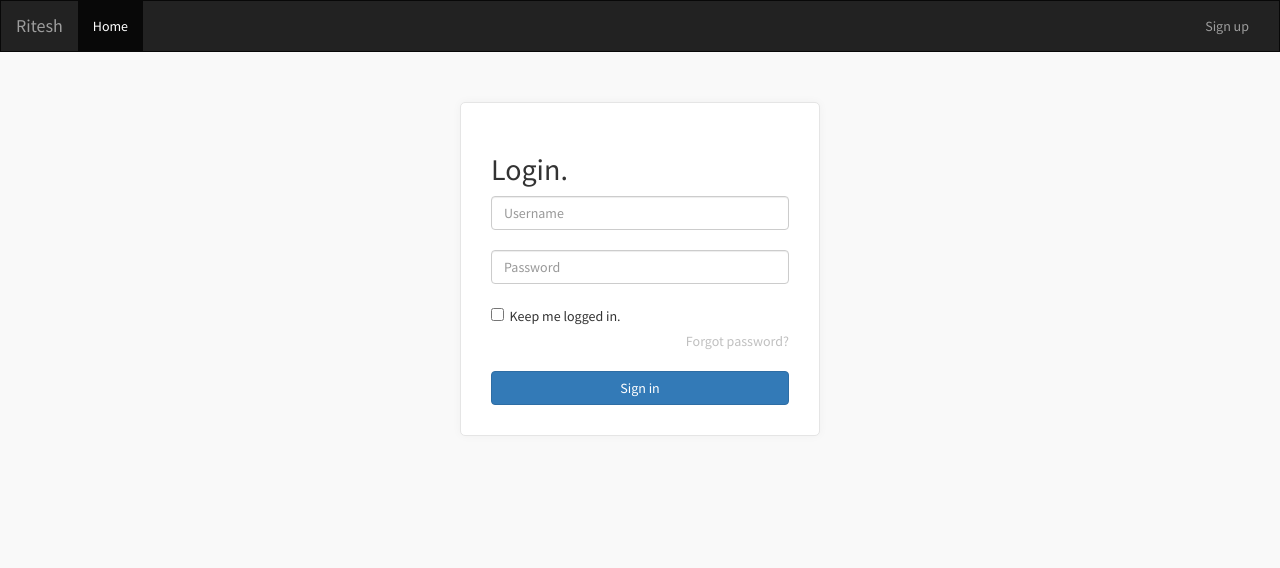
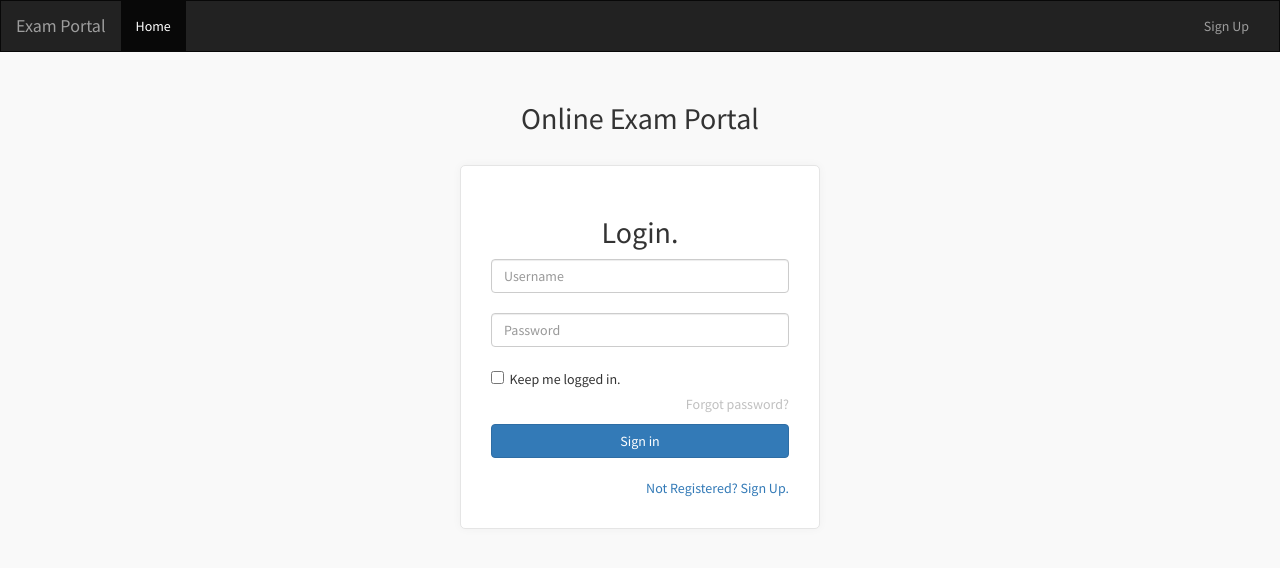
Before and after one commit to riteshhota2008/online-exam, a PHP site: page /login.php in a window 1280 px wide. Shown: the top 568 px of the page. Run offline with PHP 8.4, Linux system fonts and the light colour scheme.

Commit message:
Updated index, login and registration page

```diff
--- a/login.php
+++ b/login.php
@@ -76,7 +76,7 @@ if (empty($_POST) === false) {
                 <span class="icon-bar"></span>
                 <span class="icon-bar"></span>
             </button>
-            <a class="navbar-brand" href="#">Ritesh</a>
+            <a class="navbar-brand" href="#">Exam Portal</a>
         </div>
 
         <!-- Collect the nav links, forms, and other content for toggling -->
@@ -85,27 +85,45 @@ if (empty($_POST) === false) {
                 <li class="active"><a href="index.php">Home <span class="sr-only">(current)</span></a></li>
             </ul>
             <ul class="nav navbar-nav navbar-right">
-                <li><a href="register.php">Sign up</a></li>
+                <li><a href="register.php">Sign Up</a></li>
             </ul>
         </div><!-- /.navbar-collapse -->
     </div><!-- /.container-fluid -->
 </nav>
 
-<div class="container" style="margin-top: 50px">
+<div class="container" style="margin-top: 30px">
+    <h2 class="text-center">Online Exam Portal</h2><br>
     <div class="row">
-        <div class="col-md-offset-4 col-md-4 col-md-offset-4">
+        <div class="col-xs-12 col-sm-offset-4 col-sm-4 col-sm-offset-4">
             <div class="box-material">
-                <h2>Login.</h2>
-                <form method="post">
-                    <input type="text" class="form-control" name="username" placeholder="Username" title="Enter username here"/><br>
-                    <input type="password" class="form-control" name="password" placeholder="Password" title="Enter password here"/><br>
-                    <input type="checkbox" name="loggedin" value="true"><label>&nbsp; Keep me logged in.</label><br>
-                    <div class="about_pos">
-                        <a href="forgotpass.php" style="text-decoration:none; color: silver;margin-left: 10px;float: right">Forgot password?</a>
-                    </div>
-                    <br><br>
-                    <input type="submit" href="#" class="btn btn-primary btn-block" name="btn_log" value="Sign in"/>
-                </form>
+                <div class="row">
+                    <h2 class="text-center">Login.</h2>
+                    <form method="post">
+                        <div class="col-sm-12">
+                            <input type="text" class="form-control" name="username" placeholder="Username"
+                                   title="Enter username here"/><br>
+                        </div>
+                        <div class="col-sm-12">
+                            <input type="password" class="form-control" name="password" placeholder="Password"
+                                   title="Enter password here"/><br>
+                        </div>
+                        <div class="col-sm-12">
+                            <input type="checkbox" name="loggedin" value="true"><label>&nbsp; Keep me logged in.</label><br>
+                        </div>
+                        <div class="col-sm-12">
+                            <a href="forgotpass.php" class="pull-right"
+                               style="text-decoration:none; color: silver;margin-left: 10px;">Forgot
+                                password?</a><br>
+                        </div>
+                        <div class="col-sm-12" style="margin-top: 10px">
+                            <input type="submit" href="#" class="btn btn-primary btn-block" name="btn_log"
+                                   value="Sign in"/><br>
+                        </div>
+                        <div class="col-sm-12">
+                            <a class="pull-right" href="register.php">Not Registered? Sign Up.</a><br/>
+                        </div>
+                    </form>
+                </div>
             </div>
         </div>
     </div>
@@ -125,6 +143,5 @@ if (empty($_POST) === false) {
 <!-- Bootstrap Core JavaScript -->
 <script src="js/bootstrap.min.js"></script>
 
-
 </body>
 </html>
```
Also changed, not shown: index.php (+11 -2 lines), register.php (+35 -12 lines).
